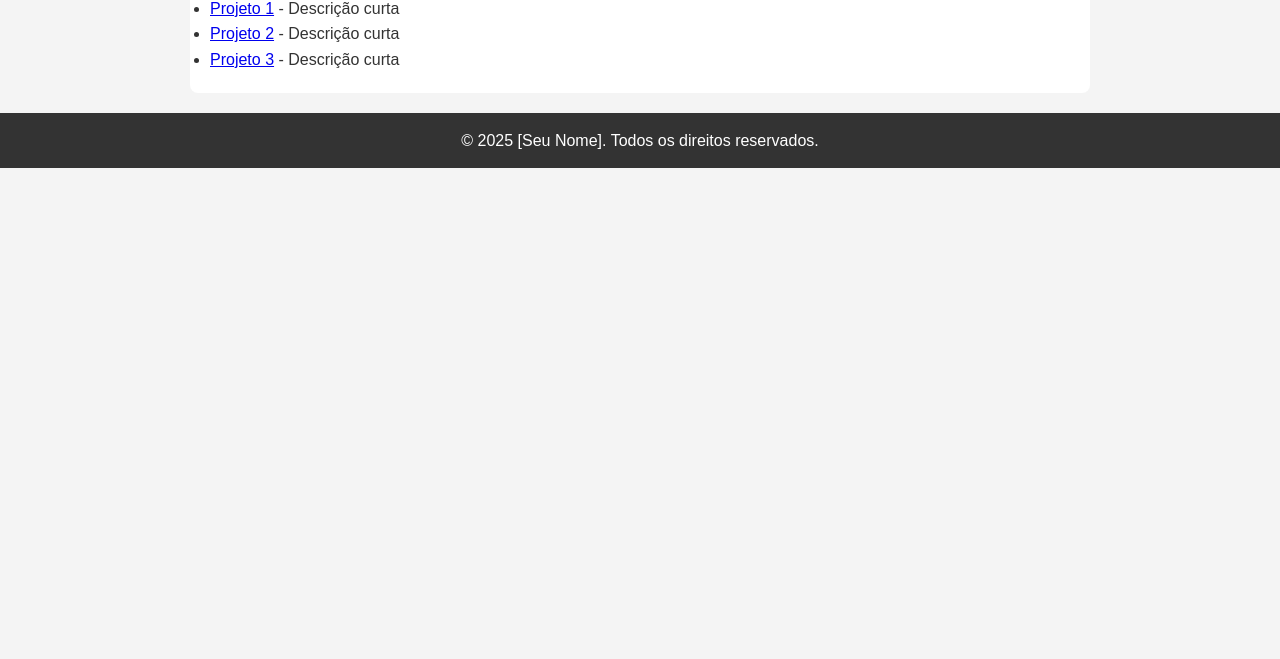
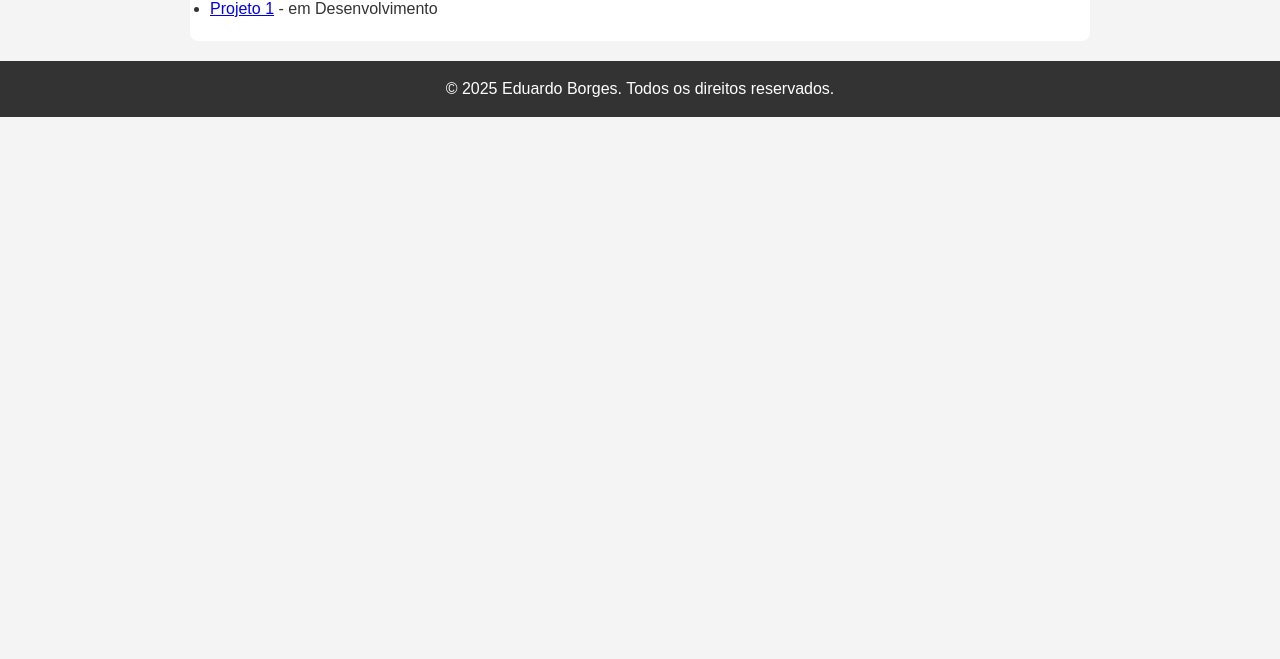
Before and after one commit to carloslimaeduardo/meuportifolio, a plain HTML site: page portifolio.html in a window 1280 px wide. Shown: the part 141-800 px from the top of the page. Drawn offline with Linux system fonts and the light colour scheme; files that its build step writes are made by us from their sources.

Commit message:
Update portifolio.html

```diff
--- a/portifolio.html
+++ b/portifolio.html
@@ -4,7 +4,7 @@
 <meta charset="UTF-8">
 <meta name="viewport" content="width=device-width, initial-scale=1.0">
 <title>Portfólio</title>
-<link rel="stylesheet" href="css/style.css">
+<link rel="stylesheet" href="/meuportifolio/style.css">
 </head>
 <body>
 <nav>
@@ -19,13 +19,11 @@
 <main>
 <h1>Portfólio de Projetos</h1>
 <ul>
-<li><a href="https://linkdoprojeto1.com" target="_blank">Projeto 1</a> - Descrição curta</li>
-<li><a href="https://linkdoprojeto2.com" target="_blank">Projeto 2</a> - Descrição curta</li>
-<li><a href="https://linkdoprojeto3.com" target="_blank">Projeto 3</a> - Descrição curta</li>
+<li><a href="https://linkdoprojeto1.com" target="_blank">Projeto 1</a> - em Desenvolvimento</li>
 </ul>
 </main>
 <footer>
-<p>© 2025 [Seu Nome]. Todos os direitos reservados.</p>
+<p>© 2025 Eduardo Borges. Todos os direitos reservados.</p>
 </footer>
 </body>
 </html>
```
